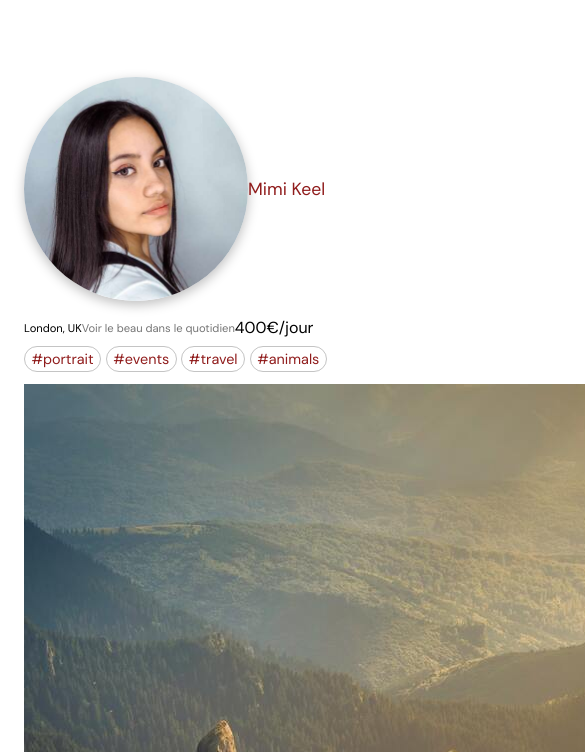
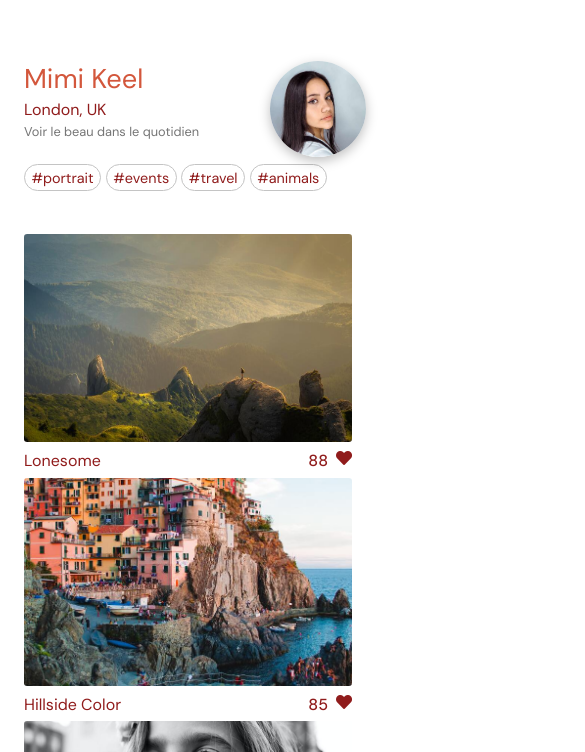
Before and after one commit to Sonnik-pixel/SonnyDagouneau_6_12072021, a website with bundled scripts: page index.html in a window 390 px wide. Both pictures are taken after a click on the link "Mimi Keel". Shown: the part 92-844 px from the top of the page, 585 px wide, since content can reach past the window. Built offline with nearby package versions, Linux system fonts and the light colour scheme; files whose address does not match are found by name.

Commit message:
photographerPage for Mobile DONE

```diff
--- a/index.html
+++ b/index.html
@@ -7,6 +7,12 @@
     <link
       href="https://fonts.googleapis.com/css2?family=DM+Sans:wght@400;500&display=swap"
       rel="stylesheet"
+    />
+    <link
+      rel="stylesheet"
+      href="https://use.fontawesome.com/releases/v5.15.1/css/all.css"
+      integrity="sha384-vp86vTRFVJgpjF9jiIGPEEqYqlDwgyBgEF109VFjmqGmIY/Y4HV4d3Gp2irVfcrp"
+      crossorigin="anonymous"
     />
     <link rel="stylesheet" href="./src/styles/style.css" />
     <link rel="icon" href="./assets/img/favicon/favicon.png" />
--- a/src/js/views/view.js
+++ b/src/js/views/view.js
@@ -216,7 +216,9 @@ export default class View {
 
   // permet d'afficher par l'iD des informations concernant le photographe
   afficherDetailPhotographeById(photographe) {
-    const div = Utils.createElementFromHTML("<section></section>");
+    const div = Utils.createElementFromHTML(
+      "<section class='photographerInfo'></section>"
+    );
 
     // console.log(photographe);
     // debugger
@@ -246,14 +248,15 @@ export default class View {
 
     elNameHTML = `
                   <article class="photographerArticle">
+                    <div class='wrapperImg'>
                     <img
                     src="./assets/img/pictures/Photographers ID Photos/${photographe.portrait}"
                     alt=""
                     />
+                    </div>
                     <h1>${photographe.name}</h1>
                     <p>${photographe.city}, ${photographe.country}</p>
                     <p>${photographe.tagline}</p>
-                    <p>${photographe.price}€/jour</p>
                     <ul>${htmltag}</ul>
                   </article>
                  `;
@@ -267,7 +270,9 @@ export default class View {
   }
 
   afficherMedia(medias) {
-    const div = Utils.createElementFromHTML("<div></div>");
+    const div = Utils.createElementFromHTML(
+      "<div class='photographerMedia'></div>"
+    );
     // debugger;
     let HTML = "";
 
@@ -283,7 +288,7 @@ export default class View {
       console.log(currentElement.video);
 
       if (currentElement.video != undefined) {
-        media = ` <video controls>
+        media = ` <video>
         <source src="./assets/img/pictures/Photographers Videos/${currentElement.video}" type="video/mp4">
         </video>`;
       } else {
@@ -299,9 +304,9 @@ export default class View {
                         </a>
                         <figcaption>
                           <p>${currentElement.title}</p>
-                          <p>${currentElement.price}</p>
                           <a href ="#">
                             <p>${currentElement.likes}</p>
+                            <i class="fas fa-heart"></i>
                           </a>
                         </figcaption>
                       </figure>
--- a/src/sass/pages/_photographer.scss
+++ b/src/sass/pages/_photographer.scss
@@ -1,9 +1,95 @@
-section {
+main {
+  display: flex;
+  flex-direction: column;
+  align-items: center;
+  justify-content: center;
+}
+
+.photographerInfo {
+  position: relative;
+  margin-bottom: 2rem;
+
+  article {
+    flex-direction: row;
+  }
+
+  .wrapperImg {
+    position: absolute;
+    right: 0;
+    top: -1rem;
+  }
+
+  img {
+    width: 6rem;
+    height: 6rem;
+  }
+
   h1 {
     position: static;
+    font-size: 1.7rem;
+    color: $colour-secondary;
+    width: 100%;
+    transition: none;
   }
 
-  .photographerArticle {
-    flex-direction: row;
+  p:nth-child(3) {
+    width: 100%;
+    color: $colour-primary;
+    font-size: 1rem !important;
+  }
+
+  p:nth-child(4) {
+    width: 100%;
+    font-size: 0.8rem !important;
+    margin-bottom: 1rem;
   }
 }
+
+.photographerMedia {
+  max-width: 80rem;
+  display: flex;
+  flex-wrap: wrap;
+  justify-content: space-between;
+  align-items: center;
+
+  p {
+    color: $colour-primary;
+  }
+
+  img {
+    width: 20.5rem;
+    height: 13rem;
+    object-fit: cover;
+    border-radius: 0.2rem;
+  }
+  figcaption {
+    display: flex;
+    margin-top: 0.2rem;
+    margin-bottom: 0.4rem;
+    // color: $colour-primary;
+
+    a {
+      display: flex;
+
+      p {
+        font-weight: 500;
+      }
+    }
+
+    i {
+      padding-left: 0.5rem;
+      color: $colour-primary;
+    }
+
+    p {
+      flex-grow: 1;
+    }
+  }
+
+  video {
+    width: 20.5rem;
+    height: 13rem;
+    border-radius: 0.2rem;
+    object-fit: cover;
+  }
+}
```
Also changed, not shown: src/styles/style.css, 1 other file.
